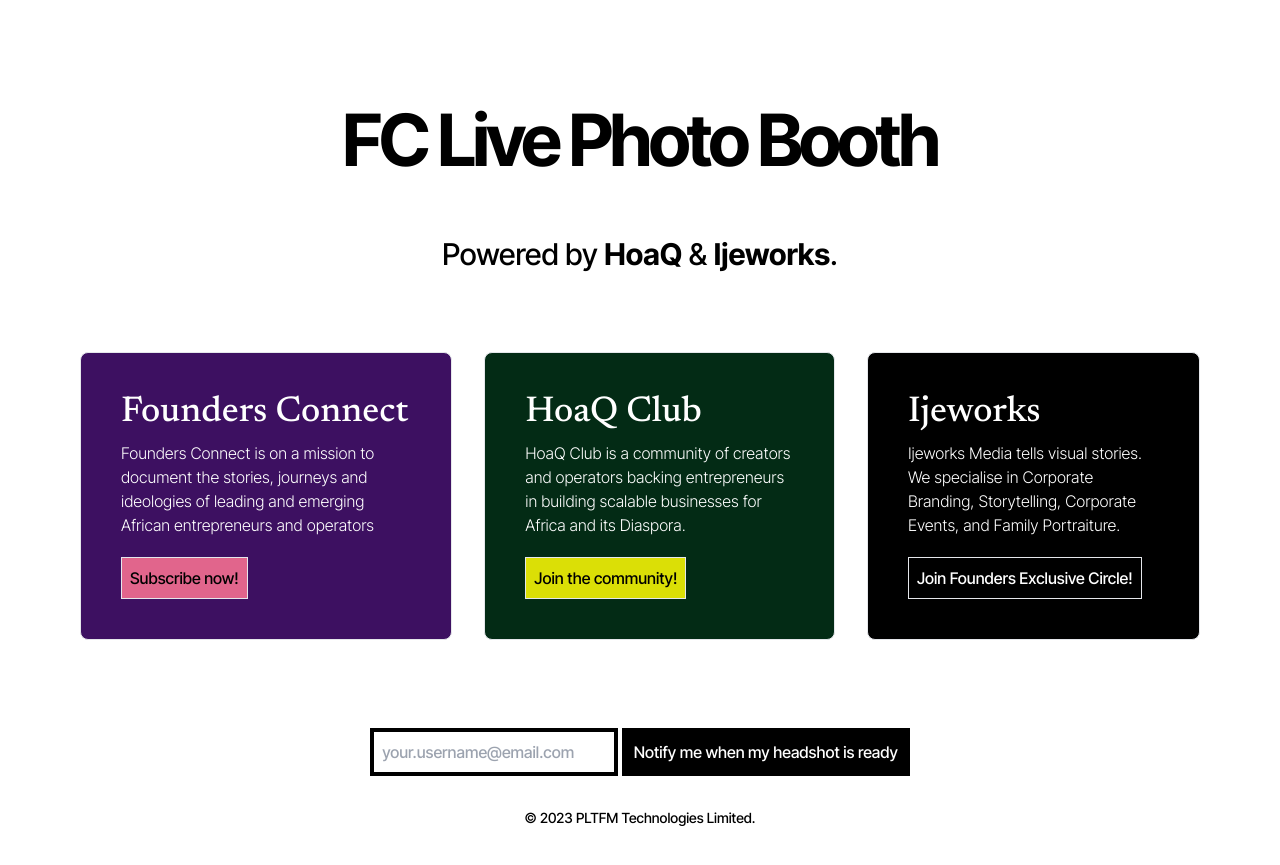
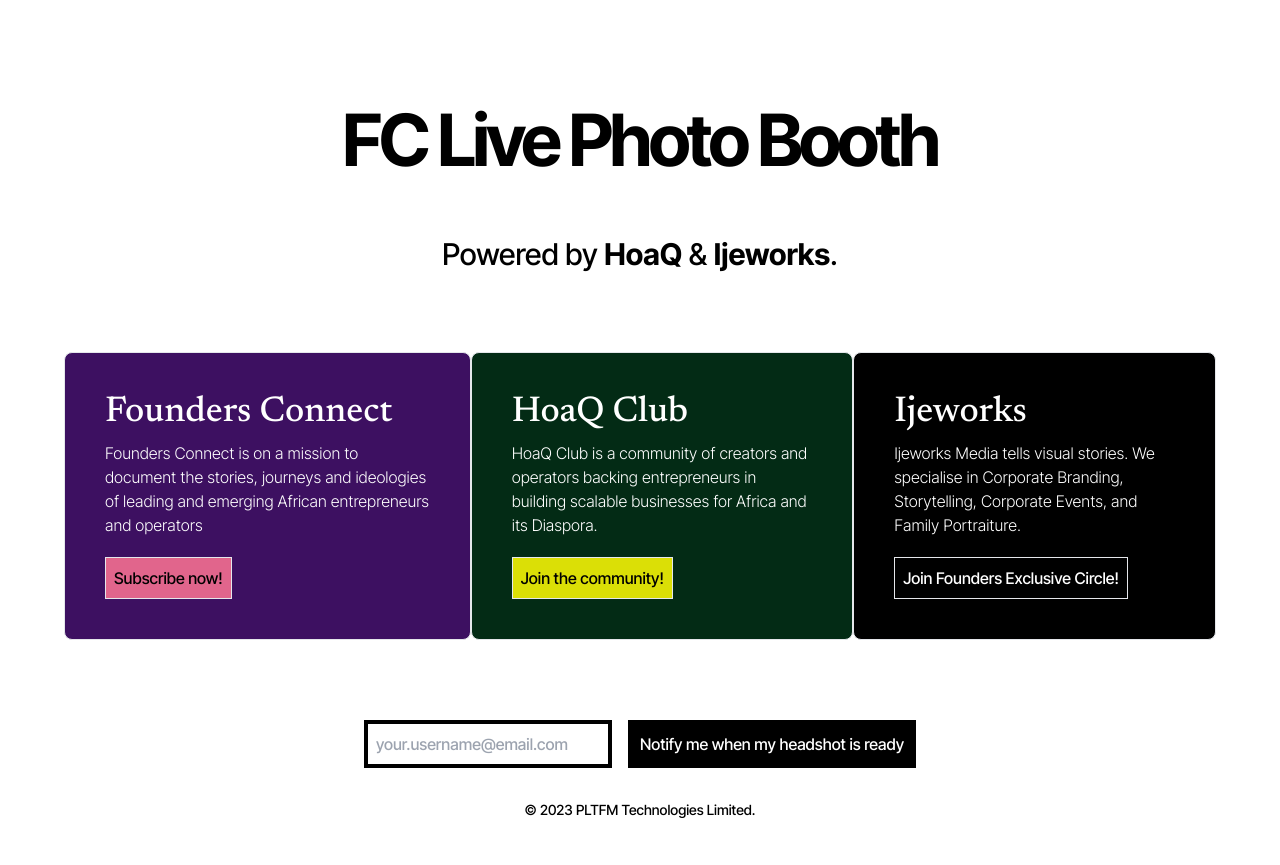
Before and after one commit to pltfmdotco/www, a Jekyll site: the page built from fclive.md, in a window 1280 px wide. Shown: the top 865 px of the page. Built offline with Jekyll 4.4.1, drawn with Linux system fonts in a browser that asks for light colours; nearby versions of some CDN libraries.

Commit message:
fclive: box alignments

```diff
--- a/_layouts/fclive.html
+++ b/_layouts/fclive.html
@@ -40,13 +40,13 @@
       </main>
     </div>
     <div class="flex flex-row justify-center">
-      <h2 class="font-inter text-black md:text-3xl text-xl md:mx-auto mt-5 md:px-10">
+      <h2 class="font-inter text-black md:text-3xl text-xl mx-auto mt-5 md:px-10">
         Powered by <a href="https://hoaq.club/" class="font-black hover:underline">HoaQ</a> &amp;
           <a href="https://ijeworks.com/" class="font-black hover:underline">Ijeworks</a>.
       </h2>
     </div>
-    <div class="flex justify-center md:m-16 flex-col md:flex-row">
-      <div class="font-inter border bg-fc-connect text-white p-10 rounded-lg m-4 max-w-md">
+    <div class="flex flex-col justify-center md:m-16 md:flex-row">
+      <div class="font-inter mx-auto border bg-fc-connect text-white p-10 rounded-lg m-4 max-w-md">
         <p><a class="text-4xl font-newsreader" href="https://linktr.ee/foundersconnect_">Founders Connect</a></p>
         <p class="mt-2 font-light">
           Founders Connect is on a mission to document the stories,
@@ -59,7 +59,7 @@
           </form>
         </div>
       </div>
-      <div class="font-inter border text-white p-10 rounded-lg m-4 max-w-md bg-hoaq">
+      <div class="font-inter border mx-auto text-white p-10 rounded-lg m-4 max-w-md bg-hoaq">
         <p><a class="text-4xl font-newsreader" href="https://hoaq.club">HoaQ Club</a></p>
         <p class="mt-2 font-light">
           HoaQ Club is a community of creators and operators backing
@@ -70,7 +70,7 @@
           <button class="border button-hoaq text-black mt-5 p-2">Join the community!</button>
         </form>
       </div>
-      <div class="font-inter border rounded-lg text-white bg-black p-10 m-4 max-w-md">
+      <div class="font-inter border mx-auto rounded-lg text-white bg-black p-10 m-4 max-w-md">
         <p><a class="font-newsreader text-4xl" href="https://ijeworks.com/">Ijeworks</a></p>
         <p class="mt-2 font-light">
           Ijeworks Media tells visual stories. We specialise in
@@ -82,20 +82,13 @@
         </form>
       </div>
     </div>
-    <div class="mt-5 flex justify-center">
+    <div>
       <form name="headshot-notification-list" netlify>
-        <div>
-          <input class="border-2 p-2 mt-2 border-black border-4" name="email" type="email" placeholder="your.username@email.com" required />
-          <input class="bg-black p-3 mt-2 text-white" type="submit" value="Notify me when my headshot is ready" />
+        <div class="flex flex-wrap justify-center mx-auto px-8">
+          <input class="border-2 p-2 mx-2 border-black border-4" name="email" type="email" placeholder="your.username@email.com" required />
+          <input class="bg-black p-3 mx-2 text-white" type="submit" value="Notify me when my headshot is ready" />
         </div>
       </form>
-    </div>
-    <div class="md:hidden block w-full h-full bg-black">
-      <div class="pt-6 text-center md:text-left">
-        <div>
-          <form name="headshot-waiting-list" class="w-full md:mt-16 p-4" netlify></form>
-        </div>
-      </div>
     </div>
     <footer>
       <div class="font-inter w-full h-full max-w-screen-xl mx-auto p-4 md:py-8">
```
Also changed, not shown: 1 other file.
